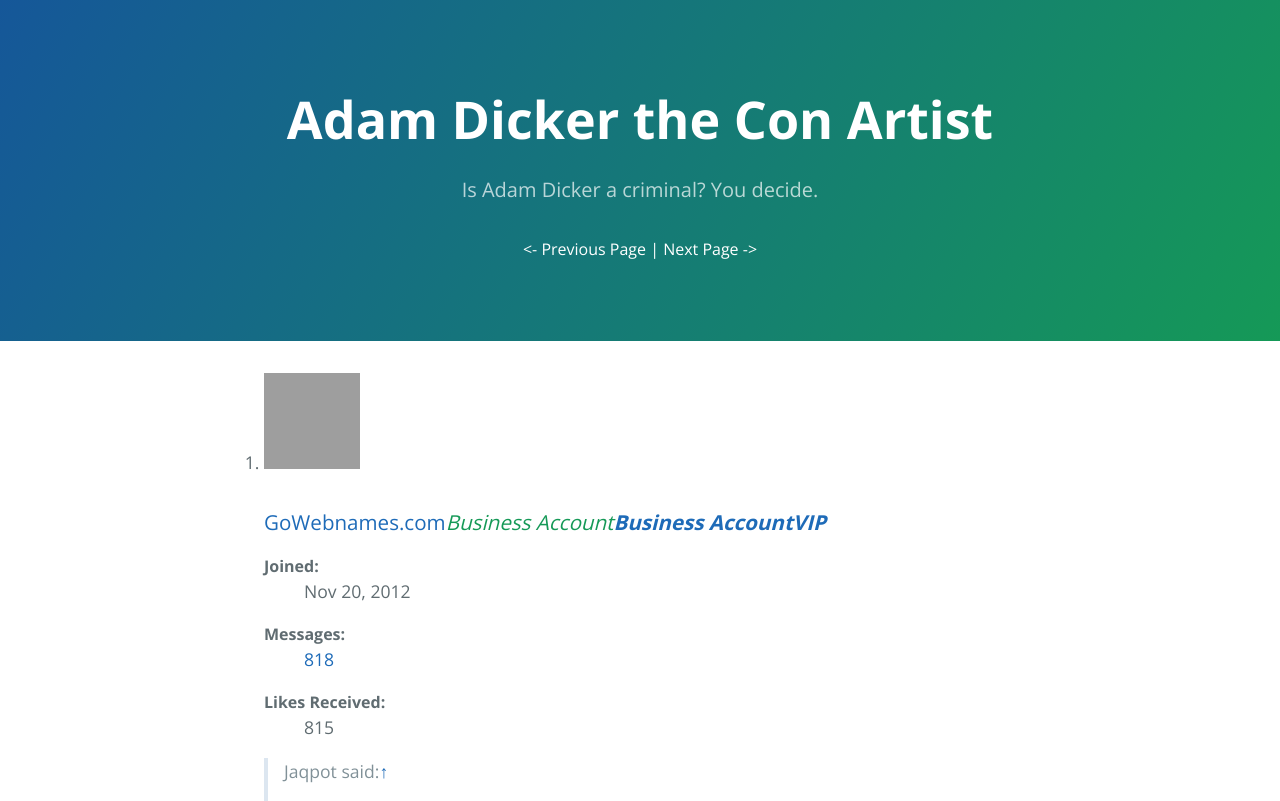
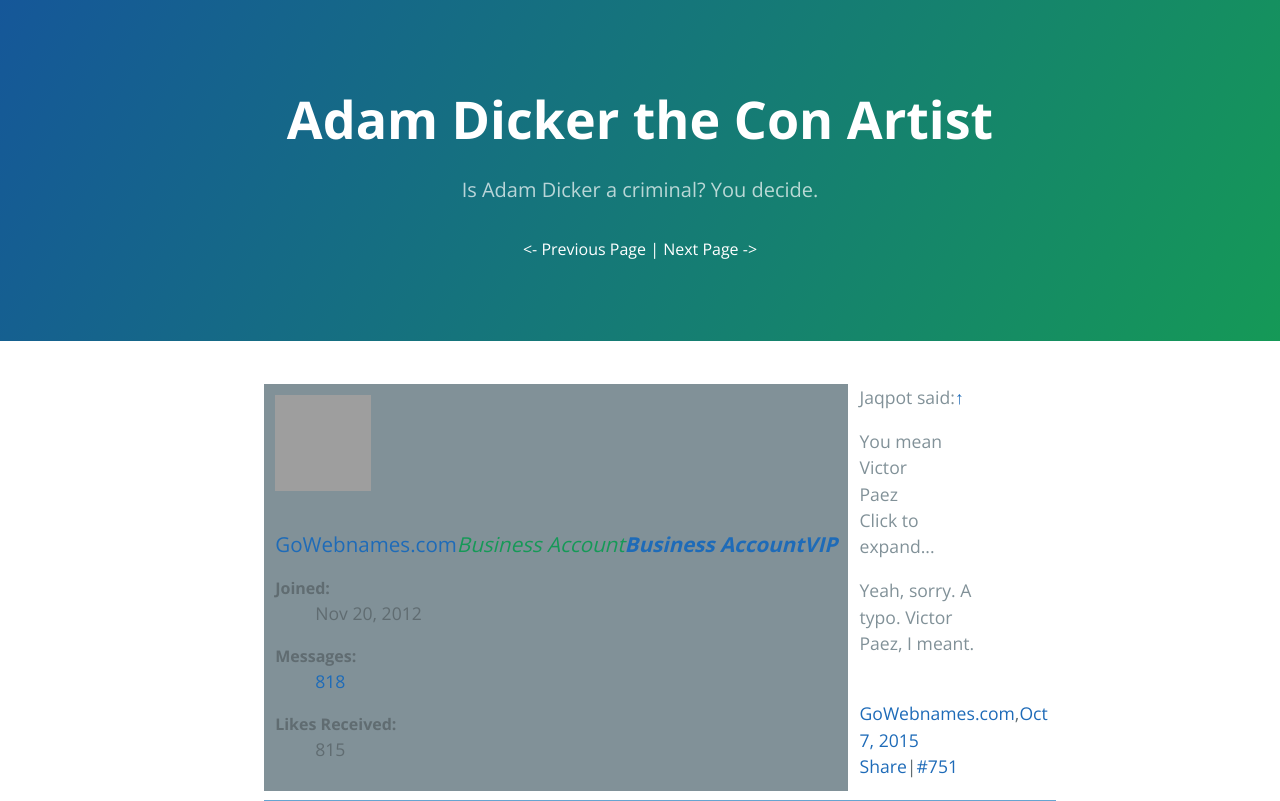
Before and after one commit to vanillascript/adamdicker, a Jekyll site: the page built from pages/31.html, in a window 1280 px wide. Shown: the top 801 px of the page. Built offline with Jekyll 4.4.1, drawn with Linux system fonts in a browser that asks for light colours; grey boxes are pictures that could not be loaded.

Commit message:
Update threadpage.css

```diff
--- a/stylesheets/threadpage.css
+++ b/stylesheets/threadpage.css
@@ -1,5 +1,17 @@
-ol.threadpage, ol.threadpage > li {
+ol.threadpage {
   list-style: none;
-  margin-left: 0;
-  padding-left: 0;
-}
+  margin: 0;
+  padding: 0; }
+
+.message {
+  margin: 0.7rem 0;
+  padding: 0.7rem 0;
+  list-style: none; }
+  .message + .message {
+    border-bottom: solid 0.3rem #819198; }
+
+.messageUserInfo {
+  float: left;
+  background-color: #819198;
+  margin: -0.7rem 0.7rem -0.7rem 0;
+  padding: 0.7rem; }
```
